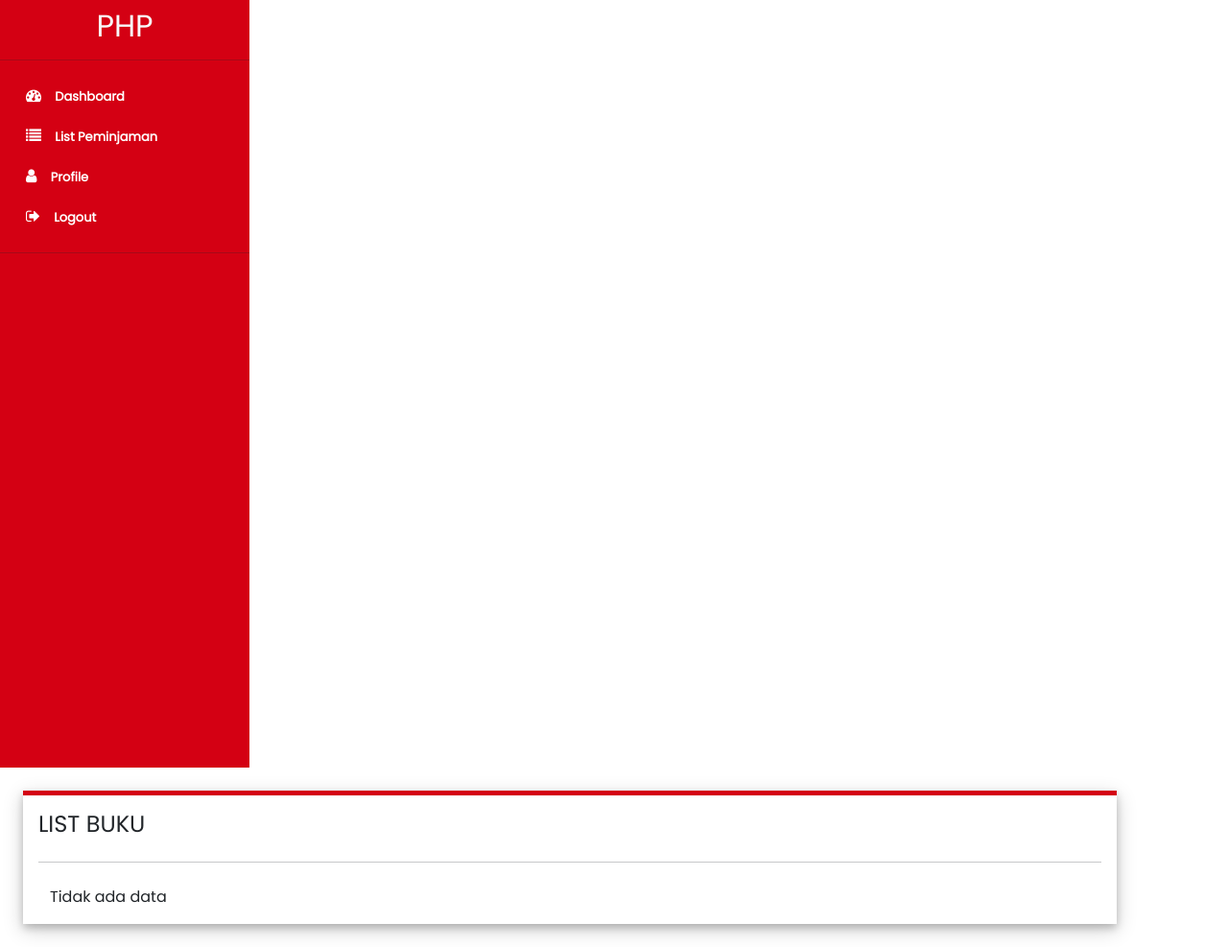
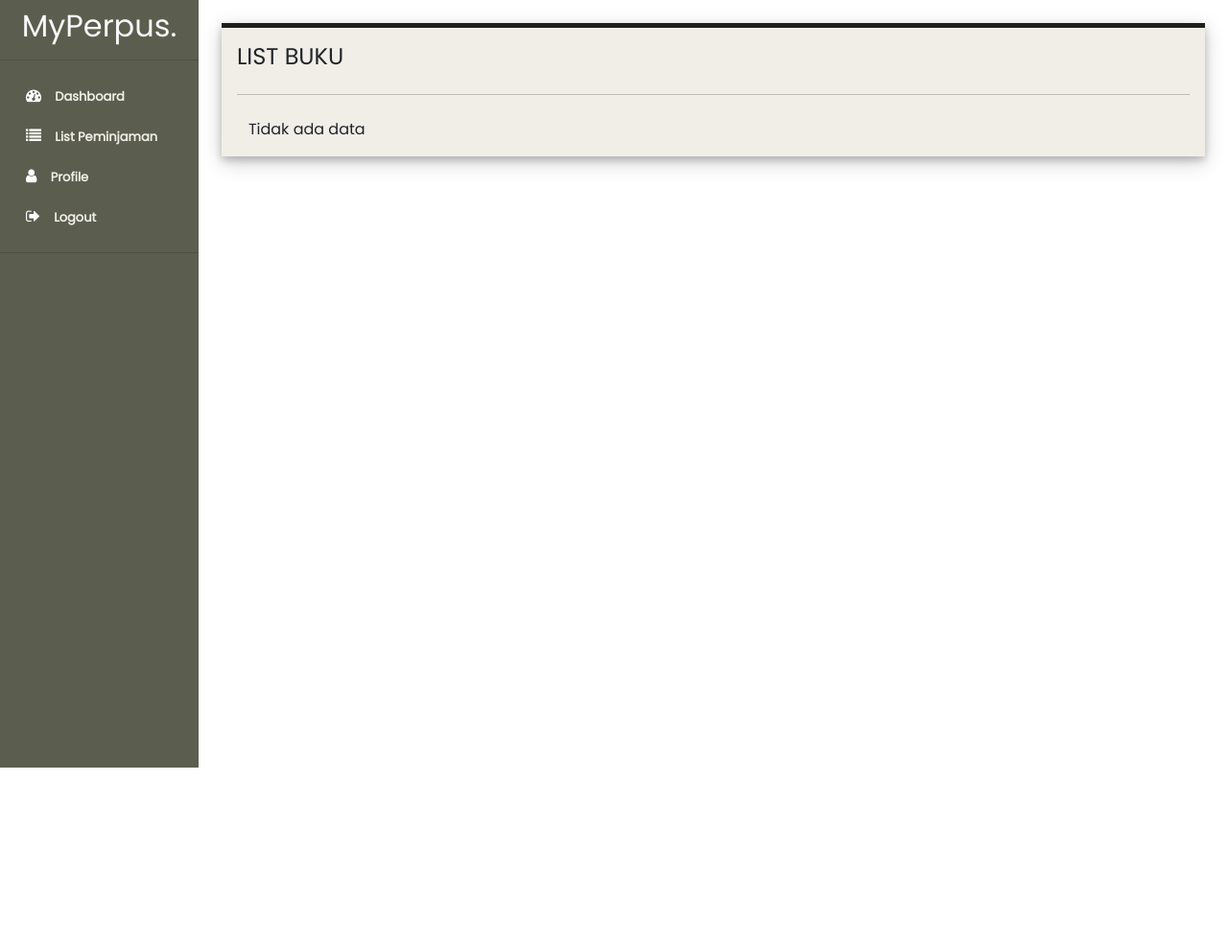
Before and after one commit to CroZie19/UTS_KelompokK, a PHP site: page /page/dashboardUserPage.php in a window 1280 px wide. Shown: the whole page at 96% size. After the commit the page ends 800 px from the top, so only its background shows below. Run offline with PHP 8.4, Linux system fonts and the light colour scheme; the visitor is signed in with stand-in values (Sample User, id 1); data that the repository does not hold is empty; some libraries are stand-ins or nearby versions.

Commit message:
up ui user

```diff
--- a/component/sidebar.php
+++ b/component/sidebar.php
@@ -18,8 +18,10 @@
         <link rel="stylesheet" href="https://cdnjs.cloudflare.com/ajax/libs/font-awesome/4.7.0/css/font-awesome.min.css">
         <link rel="preconnect" href="https://fonts.googleapis.com">
         <link rel="preconnect" href="https://fonts.gstatic.com" crossorigin>
-            <link
-            href="https://fonts.googleapis.com/css2?family=Poppins:wght@400&display=swap" rel="stylesheet">
+        <link href="https://fonts.googleapis.com/css2?family=Poppins:wght@400&display=swap" rel="stylesheet">
+        <script src="https://code.jquery.com/jquery-1.12.4.js"></script>
+        <link href="https://cdn.jsdelivr.net/npm/select2@4.1.0-rc.0/dist/css/select2.min.css" rel="stylesheet" />
+        <script src="https://cdn.jsdelivr.net/npm/select2@4.1.0-rc.0/dist/js/select2.min.js"></script>
         <title>Dashboard!</title>
 
             <style>
--- a/component/sidebarUser.php
+++ b/component/sidebarUser.php
@@ -23,41 +23,49 @@
         <link href="https://cdn.jsdelivr.net/npm/select2@4.1.0-rc.0/dist/css/select2.min.css" rel="stylesheet" />
         <script src="https://cdn.jsdelivr.net/npm/select2@4.1.0-rc.0/dist/js/select2.min.js"></script>
         <title>Dashboard!</title>
+
             <style>
                 *{
                     font-family: "Poppins";
                 }
+
                 .side-bar {
                     width: 260px;
-                    background-color: #D40013;
+                    background-color: #5b5e4e;
                     min-height: 100vh;
                 }
+
                 a {
                 padding-left: 10px;
                 font-size: 13px;
                 text-decoration: none;
-                    color: white;
+                color: #f1eee8;
                 }
+
                 .menu i {
                     padding-left: 20px;
                 }
+
                 .menu .content-menu {
                     padding: 9px 7px;
                 }
+
                 .isActive {
                     background-color: #071853 !important;
                     border-right: 8px solid #010E2F;
                 }
+
                 i{
                     color:white;
                 }
             </style>
         </head>
+
         <body>
         <aside >
         <div class="d-flex">
         <div class="side-bar">
-                    <h2 class="text-light text-center pt-2">PHP</h2>
+        <h2 class="text-light text-center pt-2">MyPerpus.</h2>
         <hr>
         <div class="menu">
                 <div class="content-menu" >
@@ -76,8 +84,6 @@
                     <i class="fa fa-sign-out"></i>
                     <a href="../process/logoutProcess.php" style="font-weight:600">Logout</a>
             </div>
-
-                        </div>
         <hr>
         </div>
         </div>
--- a/page/dashboardUserPage.php
+++ b/page/dashboardUserPage.php
@@ -1,9 +1,9 @@
 <?php
     include '../component/sidebarUser.php'
 ?>
-    <div class="container p-3 m-4 h-100" style="background-color: #FFFFFF; border-top: 5px
-solid #D40013; box-shadow: 0 4px 8px 0 rgba(0, 0, 0, 0.2), 0 6px 20px 0 rgba(0, 0, 0,
-0.19);">
+    <div class="container p-3 m-4 h-100" style="background-color: #f1eee8; border-top: 5px
+solid #1e1e1c; box-shadow: 0 4px 8px 0 rgba(0, 0, 0, 0.2), 0 6px 20px 0 rgba(0, 0, 0,
+0.19);" >
 
     <div class="body d-flex justify-content-between">
         <h4>LIST BUKU</h4>
--- a/page/listPeminjamanPage.php
+++ b/page/listPeminjamanPage.php
@@ -1,7 +1,9 @@
 <?php
     include '../component/sidebarUser.php'
 ?>
-<div class="container p-3 m-4 h-100" style="background-color: #FFFFFF; border-top: 5px solid #D40013; box-shadow: 0 4px 8px 0 rgba(0, 0, 0, 0.2), 0 6px 20px 0 rgba(0, 0, 0, 0.19);" >
+    <div class="container p-3 m-4 h-100" style="background-color: #f1eee8; border-top: 5px
+solid #1e1e1c; box-shadow: 0 4px 8px 0 rgba(0, 0, 0, 0.2), 0 6px 20px 0 rgba(0, 0, 0,
+0.19);" >
     <div class="body d-flex justify-content-between" >
         <h4>LIST Series</h4>
 
--- a/page/requestPage.php
+++ b/page/requestPage.php
@@ -25,7 +25,7 @@ solid #1e1e1c; box-shadow: 0 4px 8px 0 rgba(0, 0, 0, 0.2), 0 6px 20px 0 rgba(0,
                     <input class="form-control" id="tahun" name="tahun">
                 </div>
                 <div class="d-grid gap-2">
-                    <button style="background-color: blue;" type="submit" class="btn btn-dark" name="request">Request</button>
+                    <button type="submit" class="btn btn-dark" name="request">Request</button>
                 </div>
             </div>
         </table>
```
Lines whose indentation alone changed are shown as unchanged.
